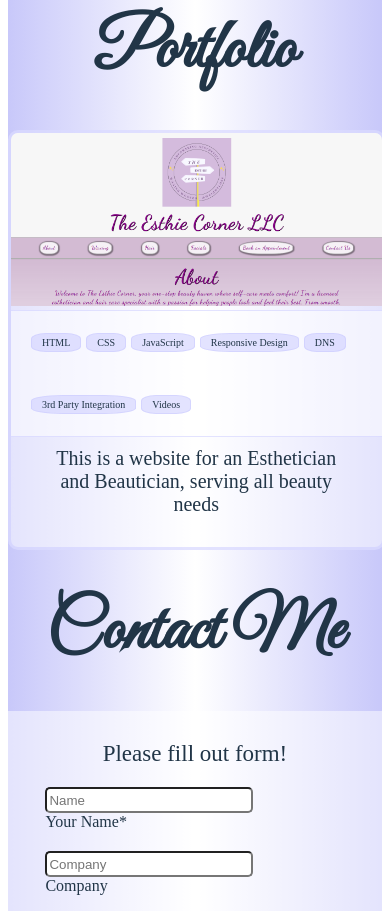
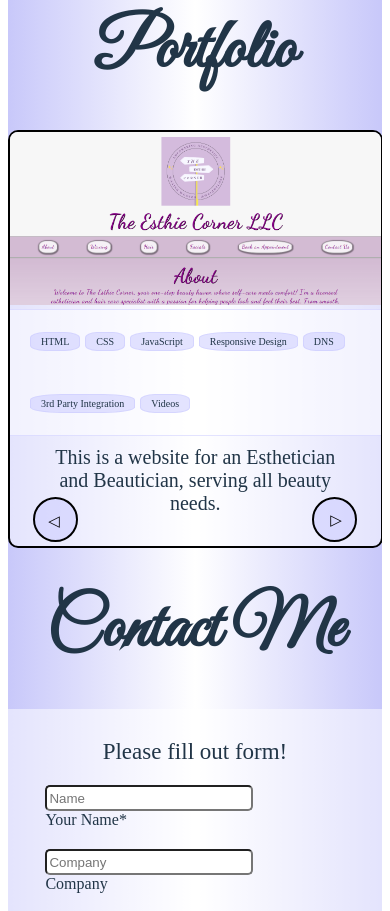
Before and after one commit to TonyRiches17/portfolio, a React (Vite) app: page / in a window 390 px wide. Shown: the part 1300-2211 px from the top of the page. Built offline with nearby package versions, Linux system fonts and the light colour scheme.

Commit message:
Fix Portfolio Buttons

```diff
--- a/constants.js
+++ b/constants.js
@@ -32,7 +32,7 @@
     title: "The Esthie Corner",
     type: "Type: Service",
     location: "Location: Atlanta, GA",
-    description: "This is a website for an Esthetician and Beautician, serving all beauty needs",
+    description: "This is a website for an Esthetician and Beautician, serving all beauty needs.",
     url: "https://theesthiecorner.netlify.app",
     image: theesthiecorner,
     technologies: ["HTML", "CSS", "JavaScript", "Responsive Design", "DNS", "3rd Party Integration", "Videos"],
@@ -42,7 +42,7 @@
     title: "Spots",
     type: "Type: Social Media",
     location: "Location: Anywhere",
-    description: "This is a TripleTen project featuring a social media website, used to post and label pictures",
+    description: "This is a TripleTen project featuring a social media website, used to post and label pictures.",
     url: "https://tonyriches17.github.io/se_project_spots/",
     image: spots,
     technologies: ["HTML", "CSS", "JavaScript", "Responsive Design", "React", "APIs"],
@@ -52,7 +52,7 @@
     title: "InnerCity Productions",
     type: "Type: Service",
     location: "Location: Flint, MI",
-    description: "This is a Video Production company, specializing in whatever video needs you can conceive of",
+    description: "This is a Video Production company, specializing in whatever video needs you can conceive of.",
     url: "https://www.innercityproductions.com",
     image: innercityproductions,
     technologies: ["HTML"],
@@ -62,7 +62,7 @@
     title: "What 2 Wear",
     type: "Type: Other",
     location: "Location: Anywhere",
-    description: "This is a TripleTen project that helps you determine what to wear based on your location's weather",
+    description: "This is a TripleTen project that helps you determine what to wear based on your location's weather.",
     url: "https://what2wear.minecraftnoob.com",
     image: what2wear,
     technologies: ["HTML", "CSS", "JavaScript", "Responsive Design", "React", "MongoDB", "Express", "Node.js", "GCP", "APIs"],
@@ -72,7 +72,7 @@
     title: "Stand Against Oppression",
     type: "Type: Other",
     location: "Location: Anywhere",
-    description: "This is a website that empowers employees to stand against oppressive leadership",
+    description: "This is a website that empowers employees to stand against oppressive leadership.",
     url: "https://stand-against-oppression.netlify.app",
     image: sao,
     technologies: ["HTML", "CSS", "JavaScript", "Responsive Design", "React"],
@@ -82,7 +82,7 @@
     title: "Green Findr",
     type: "Type: Other",
     location: "Location: Anywhere",
-    description: "This is an extracurricular project that assists you in finding green spaces in your area",
+    description: "This is an extracurricular project that assists you in finding green spaces in your area.",
     url: "https://www.greenfindr.us",
     image: greenfindr,
     technologies: ["HTML", "CSS", "JavaScript", "Responsive Design", "React", "OAuth", "Firebase", "Vercel", "APIs"],
@@ -92,7 +92,7 @@
     title: "NewsExplorer",
     type: "Type: Educational",
     location: "Location: Anywhere",
-    description: "This is a TripleTen project that allows you to search for News articles, and save them to your profile",
+    description: "This is a TripleTen project that allows you to search for News articles, and save them to your profile.",
     url: "https://richnewsexplorer.netlify.app/",
     image: newsexplorer,
     technologies: ["HTML", "CSS", "JavaScript", "Responsive Design", "React", "Authentication", "Authorization", "APIs"],
@@ -102,7 +102,7 @@
     title: "C-Lux Nails",
     type: "Service",
     location: "Location: Columbus, GA",
-    description: "This is a website for a nail technician, ready to serve your manicuring needs",
+    description: "This is a website for a nail technician, ready to serve your manicuring needs.",
     url: "https://cluxnails.netlify.app/",
     image: cluxnails,
     technologies: ["HTML", "CSS", "JavaScript", "Responsive Design", "React", "Form Submission"],
@@ -112,7 +112,7 @@
     title: "St. John's AME Church",
     type: "Other",
     location: "Location: Atlanta, GA",
-    description: "This is the official website of St. John's AME Church in Atlanta, GA",
+    description: "This is the official website of St. John's AME Church in Atlanta, GA.",
     url: "https://stjohnsame.netlify.app/",
     image: stjohns,
     technologies: ["HTML", "CSS", "JavaScript", "Responsive Design", "React", "Form Submission"],
--- a/src/components/Portfolio/Portfolio.css
+++ b/src/components/Portfolio/Portfolio.css
@@ -113,6 +113,8 @@
   .portfolio__project {
     width: 95vw;
     scroll-snap-align: center;
+  border: 2px solid #000;
+
   }
 
   .portfolio__project-image {
@@ -120,11 +122,25 @@
   }
 
   .portfolio__buttonl {
-    display: none;
+    width: 45px;
+    height: 45px;
+    font-size: 15px;
+    border: 2px solid #000;
+    color: #000;
+    top: 525px;
+    left: 25px;
+    padding: 3px 6px 0 3px;
   }
 
   .portfolio__buttonr {
-    display: none;
+    width: 45px;
+    height: 45px;
+    font-size: 15px;
+    border: 2px solid #000;
+    color: #000;
+    top: 525px;
+    right: 25px;
+    padding: 4px 0 3px 3px;
   }
 
   .portfolio__project-technology {
@@ -142,3 +158,53 @@
     text-align: center;
   }
 }
+
+@media screen and (max-width: 450px) {
+  .portfolio__buttonl {
+    top: 510px;
+  }
+
+  .portfolio__buttonr {
+    top: 510px;
+  }
+}
+
+@media screen and (max-width: 425px) {
+  .portfolio__buttonl {
+    top: 500px;
+  }
+
+  .portfolio__buttonr {
+    top: 500px;
+  }
+}
+
+@media screen and (max-width: 400px) {
+  .portfolio__buttonl {
+    top: 490px;
+  }
+
+  .portfolio__buttonr {
+    top: 490px;
+  }
+}
+
+@media screen and (max-width: 380px) {
+  .portfolio__buttonl {
+    top: 480px;
+  }
+
+  .portfolio__buttonr {
+    top: 480px;
+  }
+}
+
+@media screen and (max-width: 360px) {
+  .portfolio__buttonl {
+    top: 475px;
+  }
+
+  .portfolio__buttonr {
+    top: 475px;
+  }
+}
```
